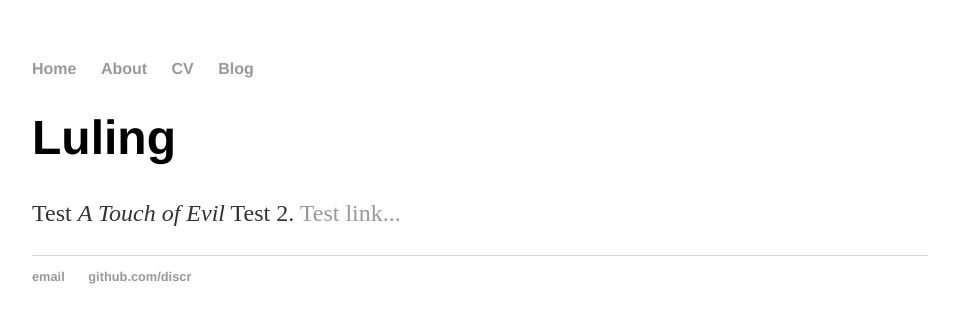
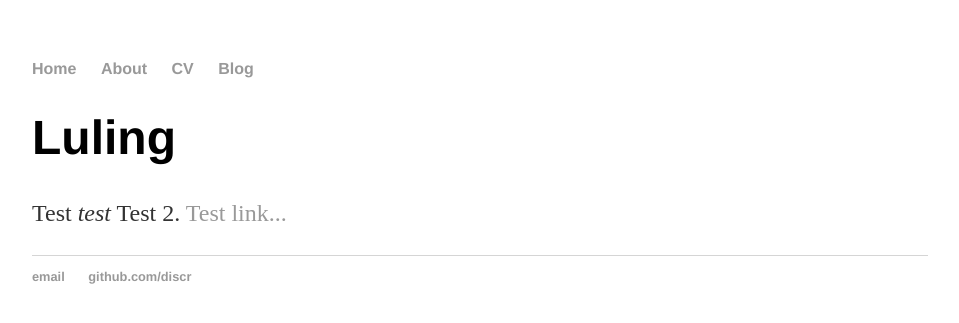
Before and after one commit to discr/discr.github.io, a Jekyll site: the page built from index.html, in a window 1280 px wide. Shown: the top 323 px of the page, without its empty margins (160-1119 px from the left). Built offline with Jekyll 4.4.1, drawn with Linux system fonts in a browser that asks for light colours.

Commit message:
Update index.html
Notice the plain text at the top of the file. Jekyll calls this the Front-matter. Any file on your site that contains this will be processed by Jekyll. Every time you commit a file that specifies layout: default at the top, Jekyll will magically generate the full HTML document by replacing {{ content }} in _layouts/default.html with the contents of the committed file.

```diff
--- a/index.html
+++ b/index.html
@@ -1,30 +1,8 @@
-<!DOCTYPE html>
-<html>
-	<head>
-		<title>Luling Huang</title>
-		<!-- link to main stylesheet -->
-		<link rel="stylesheet" type="text/css" href="/css/main.css">
-	</head>
-	<body>
-		<nav>
-    		<ul>
-        		<li><a href="/">Home</a></li>
-	        	<li><a href="/about">About</a></li>
-        		<li><a href="/cv">CV</a></li>
-        		<li><a href="/blog">Blog</a></li>
-    		</ul>
-		</nav>
-		<div class="container">
-    		<div class="blurb">
-        		<h1>Luling</h1>
-				<p>Test <em>A Touch of Evil</em> Test 2. <a href="/about">Test link...</a></p>
-    		</div><!-- /.blurb -->
-		</div><!-- /.container -->
-		<footer>
-    		<ul>
-        		<li><a href="mailto:hluling@outlook.com">email</a></li>
-        		<li><a href="https://github.com/discr">github.com/discr</a></li>
-			</ul>
-		</footer>
-	</body>
-</html>
+---
+layout: default
+title: Luling Huang
+---
+<div class="blurb">
+	<h1>Luling</h1>
+	<p>Test <em>test</em> Test 2. <a href="/about">Test link...</a></p>
+</div><!-- /.blurb -->
```
